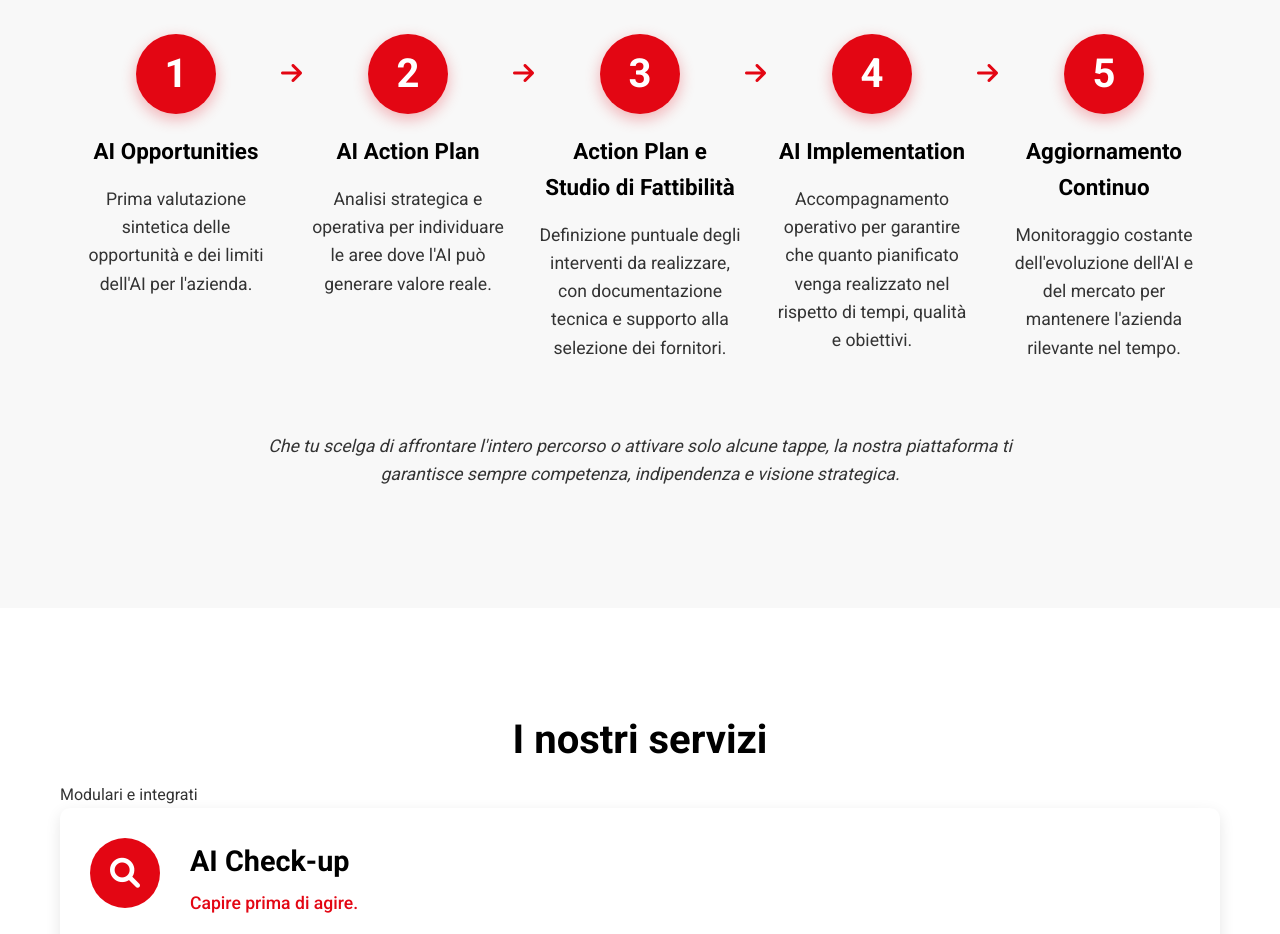
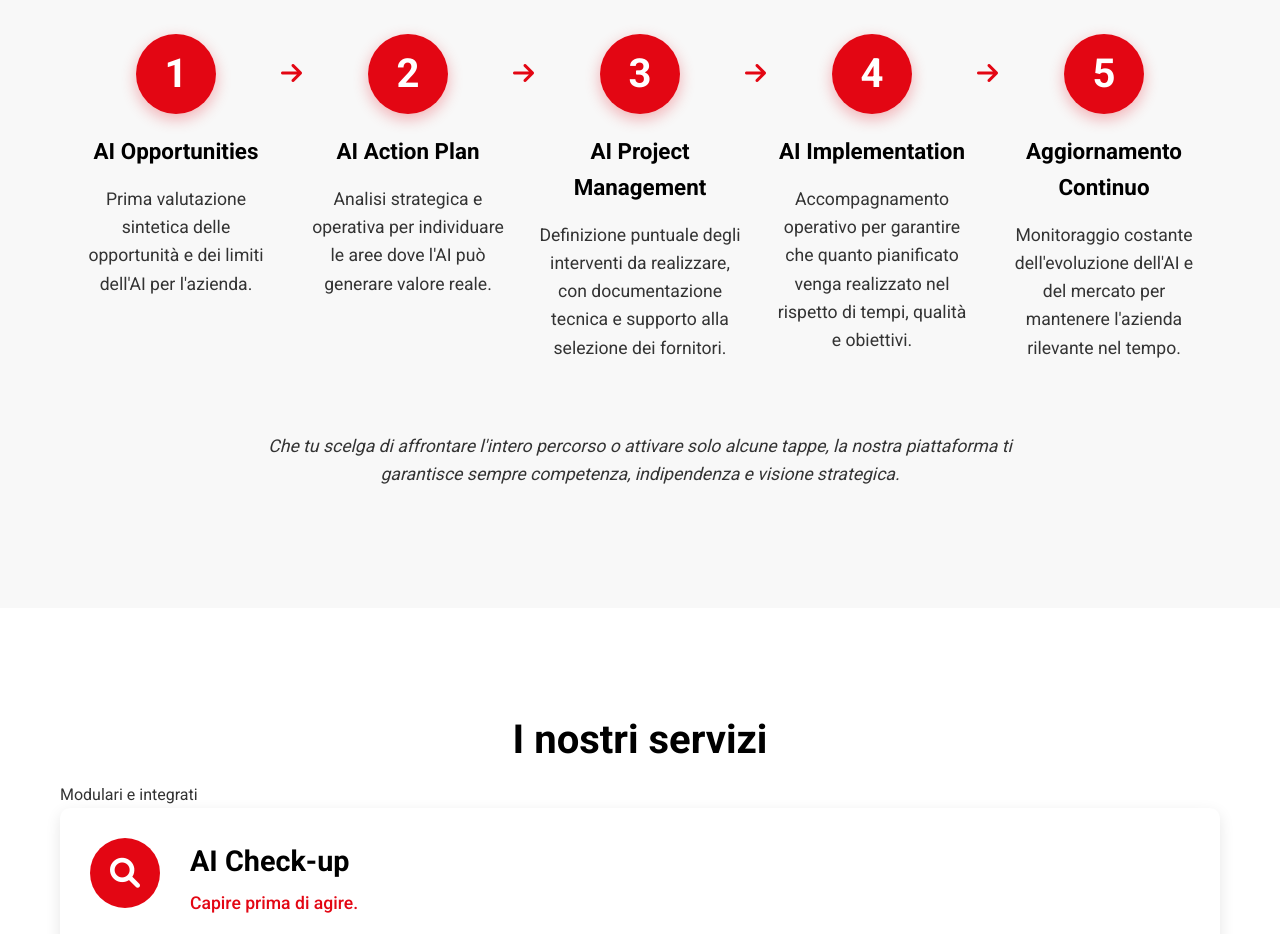
Before and after one commit to Sidi-sidi-cloud/piattaforma, a plain HTML site: page index.html in a window 1280 px wide. Shown: the part 1560-2494 px from the top of the page. Drawn offline with Linux system fonts and the light colour scheme.

Commit message:
Update index.html

```diff
--- a/index.html
+++ b/index.html
@@ -95,7 +95,7 @@
                         <i class="fas fa-arrow-right"></i>
                     </div>
                     <div class="step-title">
-                        <h3>Action Plan e Studio di Fattibilità</h3>
+                        <h3>AI Project Management</h3>
                     </div>
                     <div class="step-description">
                         <p>Definizione puntuale degli interventi da realizzare, con documentazione tecnica e supporto alla selezione dei fornitori.</p>
```
